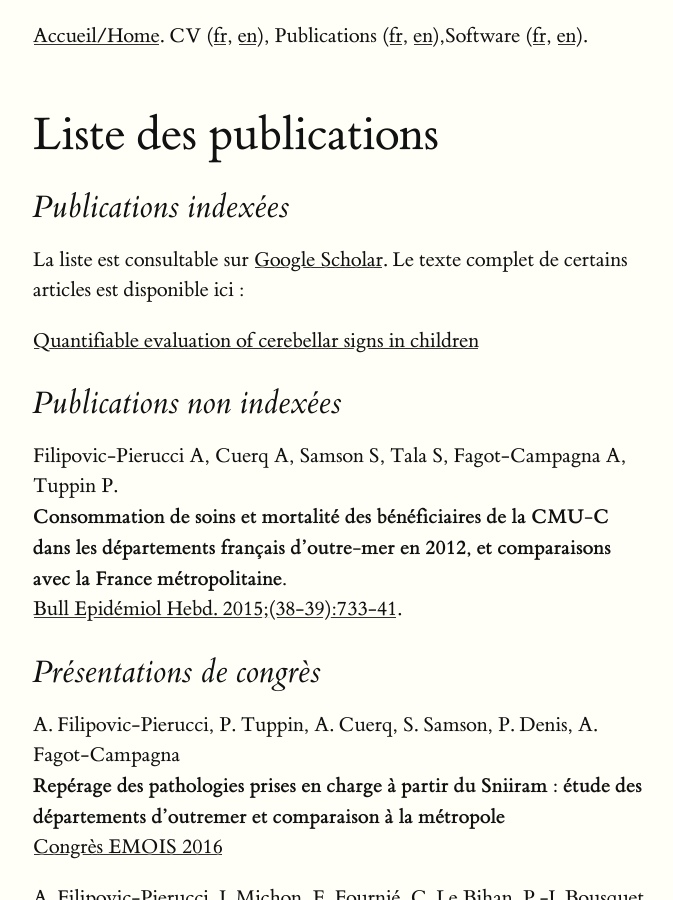
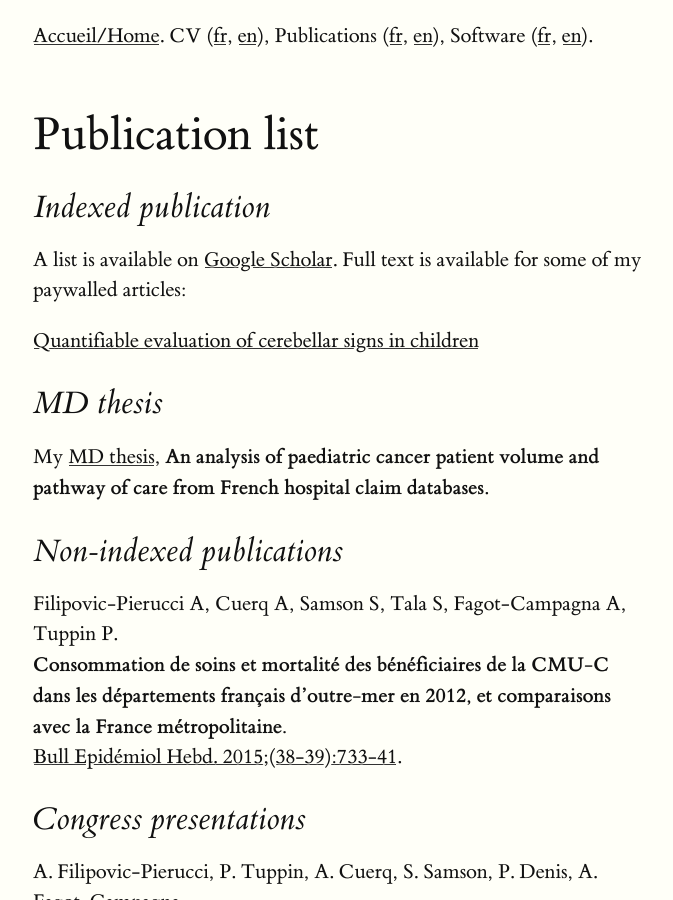
Before and after one commit to pierucci/pierucci.github.io, a Jekyll site: the page built from en/papers.md, in a window 1280 px wide and 900 px high. Shown: the whole window, without its empty margins (127-800 px from the left). Built offline with Jekyll 4.4.1, drawn with Linux system fonts in a browser that asks for light colours; some of the changed text lies outside the part shown.

Commit message:
en version

```diff
--- a/_layouts/default.html
+++ b/_layouts/default.html
@@ -7,7 +7,7 @@
 	</head>
 	<body>
 		<nav>
-		  <p><a href="/">Accueil/Home</a>. CV (<a href="/fr/cv">fr</a>, <a href="/en/cv">en</a>), Publications (<a href="/fr/papers">fr</a>, <a href="/enr/papers">en</a>),Software (<a href="/fr/tools">fr</a>, <a href="/en/tools">en</a>).</p>
+		  <p><a href="/">Accueil/Home</a>. CV (<a href="/fr/cv">fr</a>, <a href="/en/cv">en</a>), Publications (<a href="/fr/papers">fr</a>, <a href="/enr/papers">en</a>), Software (<a href="/fr/tools">fr</a>, <a href="/en/tools">en</a>).</p>
 		</nav>
 		<div class="container">
     		{{ content }}
--- a/fr/papers.md
+++ b/en/papers.md
@@ -3,21 +3,25 @@ layout: default
 title: AFP - Publications
 ---
 
-# Liste des publications
+# Publication list
 
-## Publications indexées
+## Indexed publication
 
-La liste est consultable sur [Google Scholar](https://scholar.google.com/citations?user=F-6yCr0AAAAJ). Le texte complet de certains articles est disponible ici :
+A list is available on [Google Scholar](https://scholar.google.com/citations?user=F-6yCr0AAAAJ). Full text is available for some of my paywalled articles:
 
 [Quantifiable evaluation of cerebellar signs in children](https://pierucci.github.io/fulltext/neuro)
 
-## Publications non indexées
+## MD thesis
+
+My [MD thesis](https://hal.archives-ouvertes.fr/tel-01290402), **An analysis of paediatric cancer patient volume and pathway of care from French hospital claim databases**.
+
+## Non-indexed publications
 
 Filipovic-Pierucci A, Cuerq A, Samson S, Tala S, Fagot-Campagna A, Tuppin P.
 **Consommation de soins et mortalité des bénéficiaires de la CMU-C dans les départements français d’outre-mer en 2012, et comparaisons avec la France métropolitaine.**
 [Bull Epidémiol Hebd. 2015;(38-39):733-41](http://www.invs.sante.fr/beh/2015/38-39/2015_38-39_4.html).
 
-## Présentations de congrès
+## Congress presentations
 
 A. Filipovic-Pierucci, P. Tuppin, A. Cuerq, S. Samson, P. Denis, A. Fagot-Campagna
 **Repérage des pathologies prises en charge à partir du Sniiram : étude des départements d’outremer et comparaison à la métropole**
@@ -52,7 +56,3 @@ Filipovic Pierucci Antoine, Tuppin Philippe, Cuerq Anne, Samson Solene, Denis Pi
 R. Mounier, C. Schimpf, B. Nebbad, A. Filipovic Pierucci, G. Dhonneur.
 **Are carbapenems dispensable as empiric treatment? Outcome of non-carbapenem empiric therapy on septic shock caused by extended-spectrum beta-lactamaseproducing Enterobacteriaceae**
 ECCMID 2015
-
-## Thèse de médecine
-
-Ma [thèse](https://hal.archives-ouvertes.fr/tel-01290402) de médecine, **Volumes d’activité et parcours de soin en cancérologie pédiatrique en France : analyse des données du programme de médicalisation des systèmes d’information**.
```
Also changed, not shown: en/cv.md (added, +23 -0 lines), en/tools.md (added, +14 -0 lines), index.md (+1 -1 lines).
